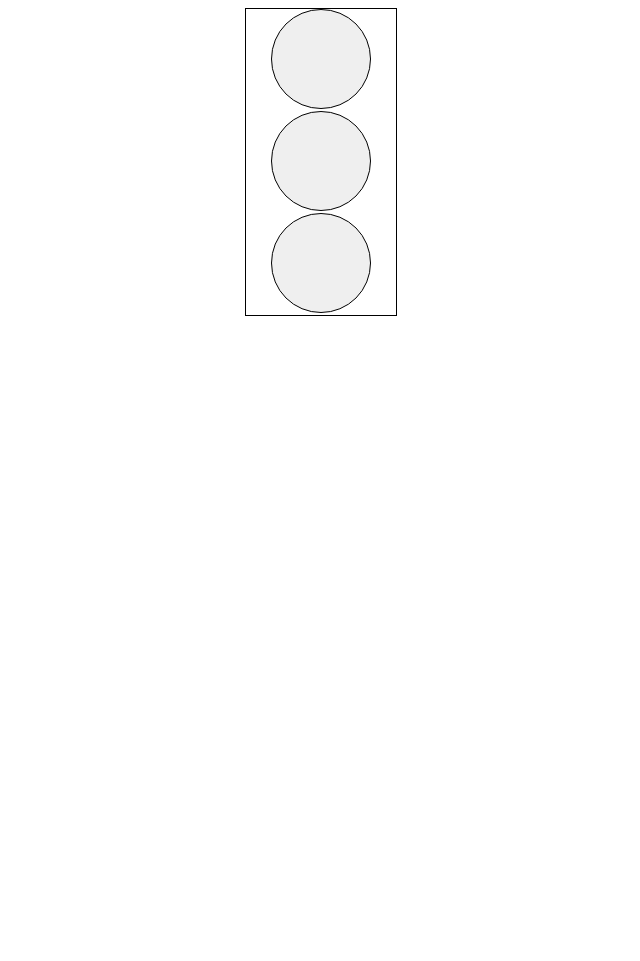
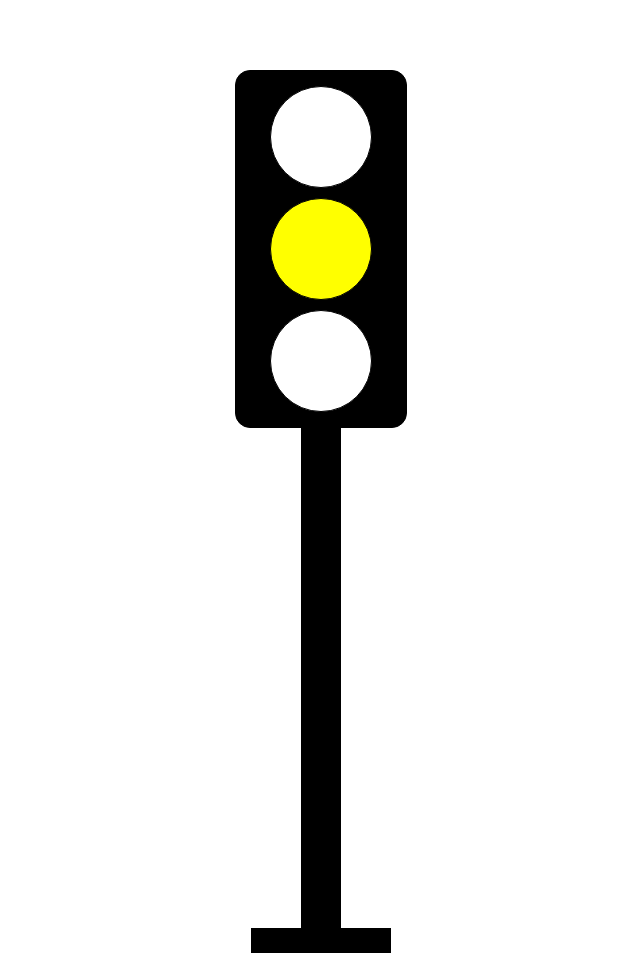
Before and after one commit to Vasyl-Pidgornyi/Own-projects, a website: page Traffic_Light_OnClick/index.html in a window 1280 px wide. Shown: the whole page, without its empty margins (319-959 px from the left). Before the commit the page ends 800 px from the top, so only its background shows below. Drawn offline with Linux system fonts and the light colour scheme.

Commit message:
traffic light upd

```diff
--- a/Traffic_Light_OnClick/index.html
+++ b/Traffic_Light_OnClick/index.html
@@ -8,10 +8,12 @@
   </head>
   <body>
     <div class="lighter">
-      <button class="lighter__light red" onclick="onClick(this)"></button>
-      <button class="lighter__light yellow" onclick="onClick(this)"></button>
-      <button class="lighter__light green" onclick="onClick(this)"></button>
+      <div class="lighter__light red"></div>
+      <div class="lighter__light yellow"></div>
+      <div class="lighter__light green"></div>
     </div>
+    <div class="lighter-pillar"></div>
+    <div class="lighter-base"></div>
     <script src="./script.js"></script>
   </body>
 </html>
--- a/Traffic_Light_OnClick/sass/styles.scss
+++ b/Traffic_Light_OnClick/sass/styles.scss
@@ -1,15 +1,23 @@
 .lighter {
-  margin: 0 auto;
+  margin: 70px auto 0;
   width: 150px;
+  padding: 10px;
   border: 1px solid black;
+  display: flex;
+  flex-direction: column;
+  align-items: center;
+  flex-wrap: nowrap;
+  background-color: black;
+  border-radius: 15px;
 
   &__light {
     border: 1px solid black;
     width: 100px;
     height: 100px;
     border-radius: 50%;
-    margin: 0 25px;
     outline: none;
+    margin: 5px 0;
+    background-color: white;
   }
 }
 
@@ -24,3 +32,17 @@
 .green.active {
   background: green;
 }
+
+.lighter-pillar {
+  width: 40px;
+  height: 500px;
+  background-color: black;
+  margin: 0 auto;
+}
+
+.lighter-base {
+  width: 140px;
+  height: 25px;
+  background-color: black;
+  margin: 0 auto;
+}
--- a/Traffic_Light_OnClick/script.js
+++ b/Traffic_Light_OnClick/script.js
@@ -1,10 +1,20 @@
-const lights = document.querySelectorAll(".lighter__light");
+const red = document.querySelector(".red");
+const yellow = document.querySelector(".yellow");
+const green = document.querySelector(".green");
 
-function disableAll() {
-  for (let i = 0; i < lights.length; i++) lights[i].classList.remove("active");
+window.onload = function start() {
+  this.setInterval(runTheLight, 4000);
+};
+
+function runTheLight() {
+  green.classList.remove("active");
+  red.classList.add("active");
+  setTimeout(() => {
+    red.classList.remove("active");
+    yellow.classList.add("active");
+  }, 1000);
+  setTimeout(() => {
+    yellow.classList.remove("active");
+    green.classList.add("active");
+  }, 2000);
 }
-
-function onClick(button) {
-  disableAll();
-  button.classList.add("active");
-}
```
Also changed, not shown: Traffic_Light_OnClick/css/styles.css, 1 other file.
